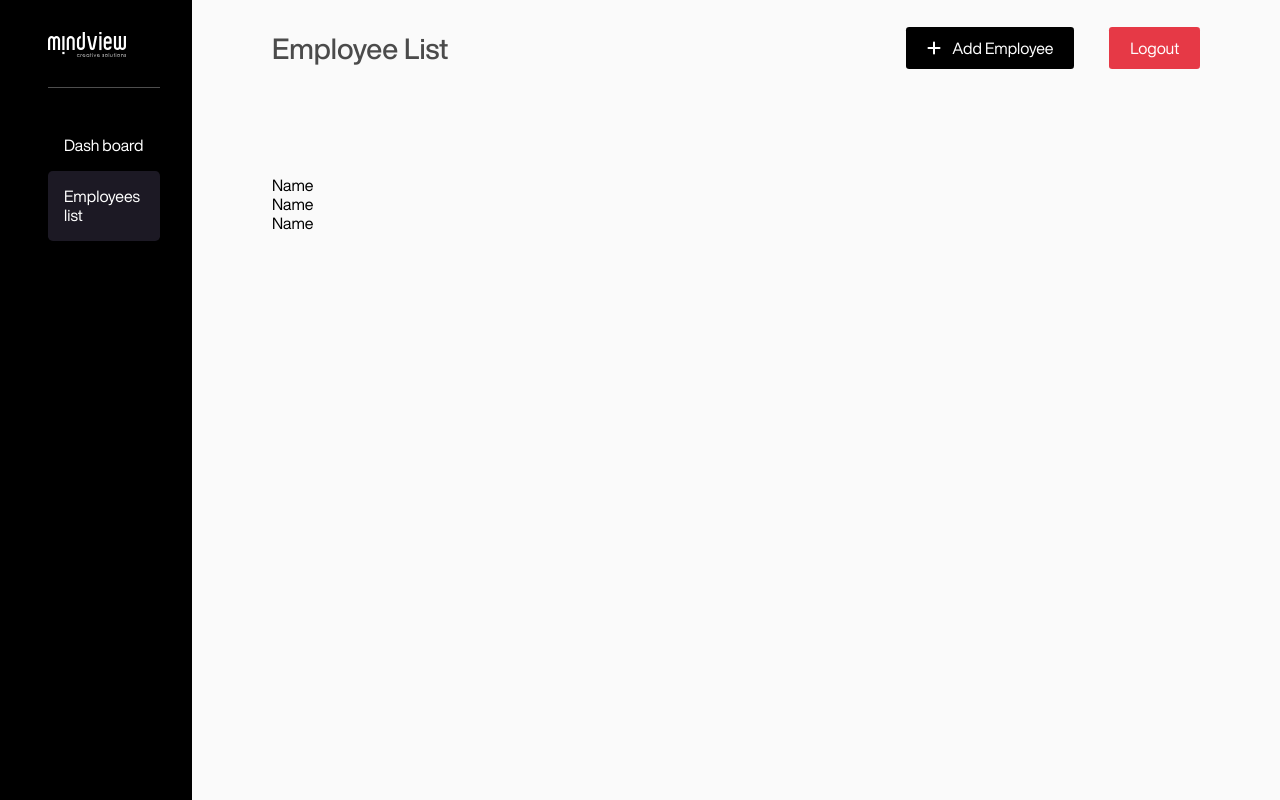
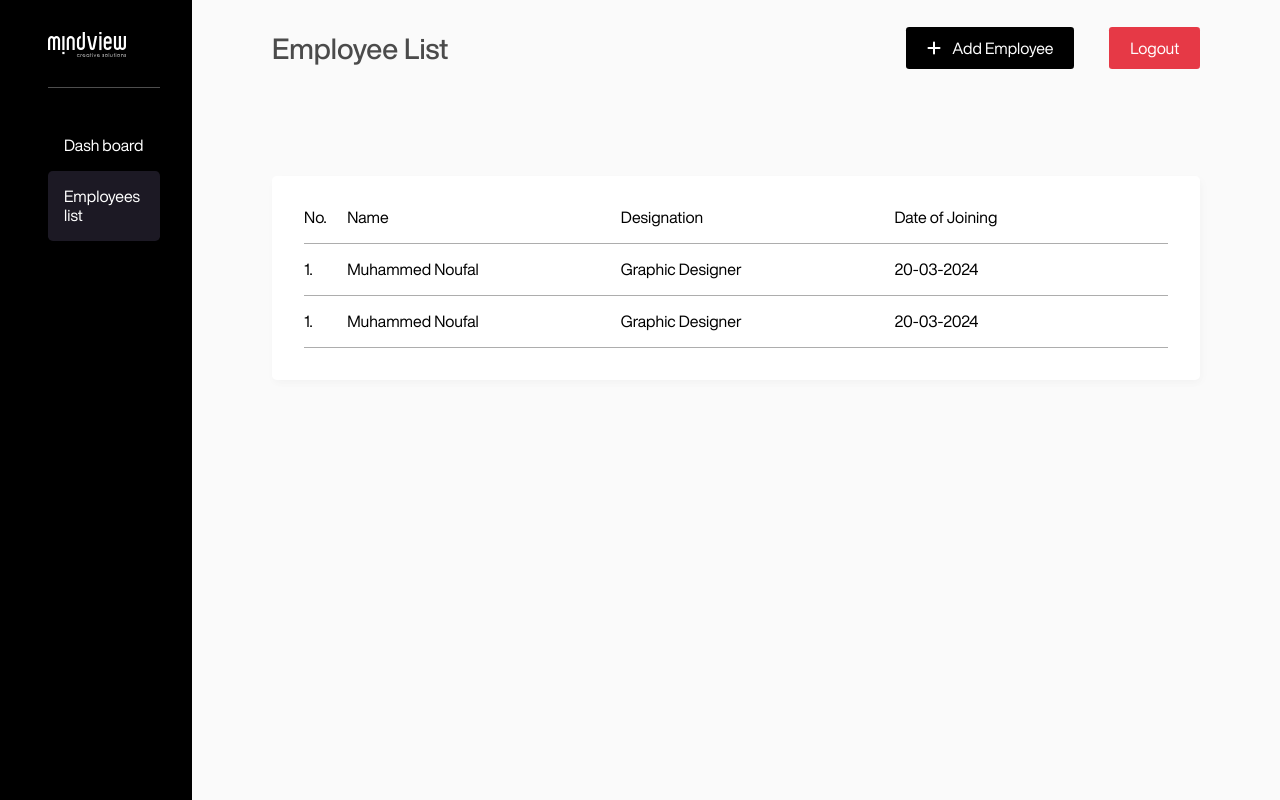
Before and after one commit to noufalkdlr/Mindview-CRM, a Django app: page /employees/ in a window 1280 px wide. Run offline with Django 5.2, Linux system fonts and the light colour scheme.

Commit message:
create tabel

```diff
--- a/Mindview_CRM/employees/static/employees/css/emp-list-page.css
+++ b/Mindview_CRM/employees/static/employees/css/emp-list-page.css
@@ -8,9 +8,78 @@
 #emp-list-page .emp-main{
     width: 85%;
     background-color: #FAFAFA;
+    /* background-color: bisque; */
 }
 
 #emp-list-page .emp-main .emp-content{
     padding: 5rem 5rem;
     width: 100%;
+
 }
+
+#emp-list-page .emp-main .emp-content .emp-table{
+    display: flex;
+    flex-direction: column;
+    background-color: rgb(255, 255, 255);
+    padding: 2rem 2rem;
+    border-radius: .3rem;
+    box-shadow: 0 4px 8px 0 rgba(0, 0, 0, 0.014), 3px 3px 10px 0 rgba(0, 0, 0, 0.021);
+
+}
+
+#emp-list-page .emp-main .emp-content .emp-table .heading{
+    /* background-color: rgb(173, 173, 173); */
+    display: flex;
+    width: 100%;
+    padding: 0 0 1rem 0;
+    border-bottom: 1px solid rgb(173, 173, 173);
+
+
+}
+
+#emp-list-page .emp-main .emp-content .emp-table .heading h4{
+    font-weight: 200;
+
+}
+
+#emp-list-page .emp-main .emp-content .emp-table .heading .number{
+    width: 5%;
+}
+
+#emp-list-page .emp-main .emp-content .emp-table .heading .name{
+    width: 31.666%;
+}
+#emp-list-page .emp-main .emp-content .emp-table .heading .designation{
+    width: 31.666%;
+}
+
+#emp-list-page .emp-main .emp-content .emp-table .heading .date-of-joining{
+    width: 31.666%;
+}
+
+#emp-list-page .emp-main .emp-content .emp-table .emp-list{
+    width: 100%;
+    display: flex;
+    padding: 1rem 0;
+    border-bottom: 1px solid rgb(173, 173, 173);
+
+}
+
+#emp-list-page .emp-main .emp-content .emp-table .emp-list h4{
+    font-weight: 200;
+}
+
+#emp-list-page .emp-main .emp-content .emp-table .emp-list .number{
+    width: 5%;
+}
+
+#emp-list-page .emp-main .emp-content .emp-table .emp-list .name{
+    width: 31.666%;
+}
+#emp-list-page .emp-main .emp-content .emp-table .emp-list .designation{
+    width: 31.666%;
+}
+
+#emp-list-page .emp-main .emp-content .emp-table .emp-list .date-of-joining{
+    width: 31.666%;
+}
--- a/Mindview_CRM/employees/templates/employees/employees_list.html
+++ b/Mindview_CRM/employees/templates/employees/employees_list.html
@@ -19,16 +19,68 @@
             <div class="emp-content">
                 <div class="emp-table">
                     <div class="heading">
-                        <div class="name">
-                            Name
+                        <div class="number">
+                            <h4>No.</h4>
+
                         </div>
                         <div class="name">
-                            Name
+                            <h4>Name</h4>
+
                         </div>
-                        <div class="name">
-                            Name
+                        <div class="designation">
+                            <h4>Designation</h4>
+
+                        </div>
+                        <div class='date-of-joining'>
+                            <h4>Date of Joining</h4>
+
                         </div>
                     </div>
+                    <a href="">
+                        <div class="emp-list">
+                            <div class="number">
+                                <h4>1.</h4>
+
+                            </div>
+                            <div class="name">
+                                <h4>Muhammed Noufal</h4>
+
+                            </div>
+                            <div class="designation">
+                                <h4>Graphic Designer</h4>
+
+                            </div>
+                            <div class='date-of-joining'>
+                                <h4>20-03-2024</h4>
+
+                            </div>
+
+                        </div>
+
+                    </a>
+                    <a href="">
+                        <div class="emp-list">
+                            <div class="number">
+                                <h4>1.</h4>
+
+                            </div>
+                            <div class="name">
+                                <h4>Muhammed Noufal</h4>
+
+                            </div>
+                            <div class="designation">
+                                <h4>Graphic Designer</h4>
+
+                            </div>
+                            <div class='date-of-joining'>
+                                <h4>20-03-2024</h4>
+
+                            </div>
+
+                        </div>
+
+                    </a>
+
                 </div>
             </div>
 
```
